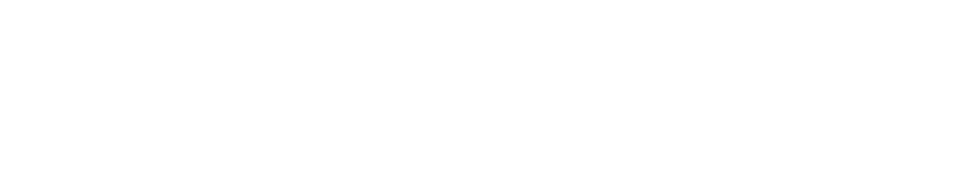
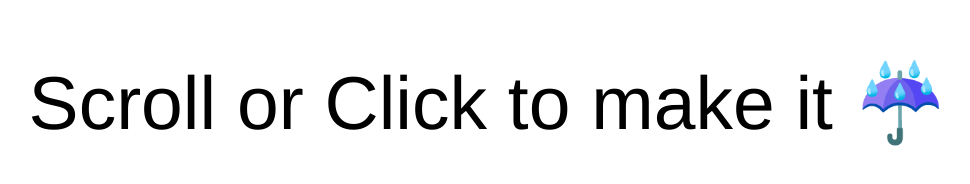
Before and after one commit to josephmallari/makeitrain, a website: page public/index.html in a window 1280 px wide. Shown: the whole page, without its empty margins (152-1122 px from the left). Drawn offline with nearby package versions, Linux system fonts and the light colour scheme.

Commit message:
update styles

```diff
--- a/public/index.html
+++ b/public/index.html
@@ -20,9 +20,18 @@ div {
   position: absolute;
 }
 
+h1 {
+	font-family: 'helvetica';
+	font-size: 75px;
+	font-weight: 400;
+	text-align: center;
+	margin-top: 60px;
+}
+
 </style>
 
 <body>
+<h1>Scroll or Click to make it ☔️</h1>
 </body>
 
 <script>
```
